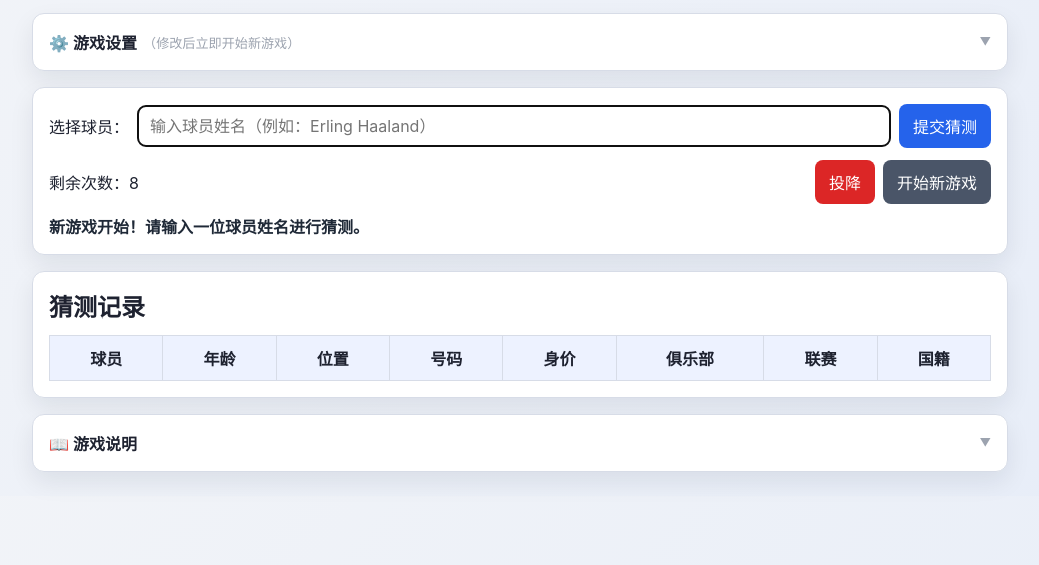
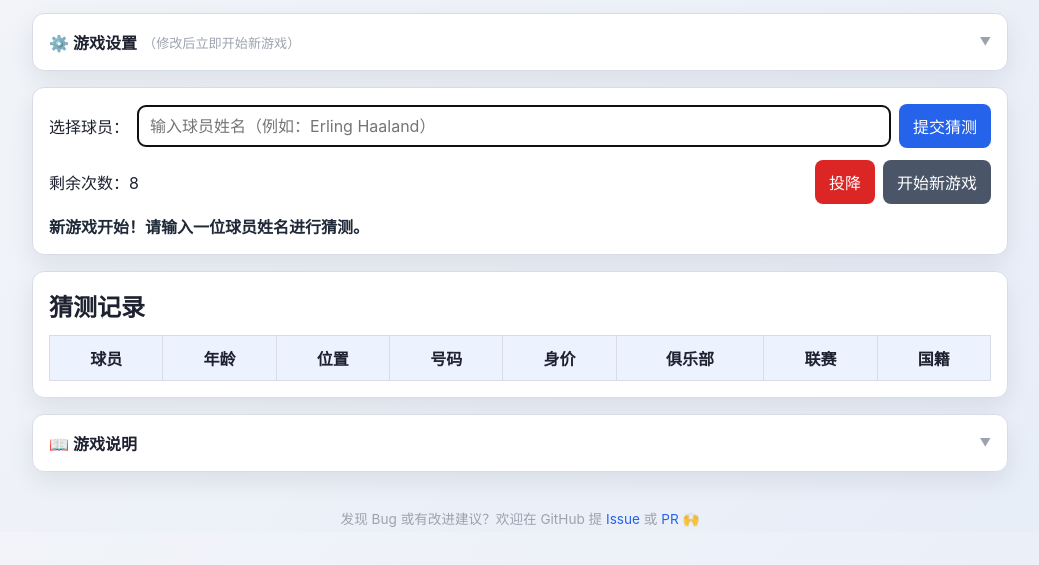
Before and after one commit to ZhenchangMin/Football-Player-Guessing-Game, a plain HTML site: page index.html in a window 1280 px wide. Shown: the part 105-670 px from the top of the page, without its empty margins (120-1159 px from the left). Drawn offline with Linux system fonts and the light colour scheme.

Commit message:
feat: 添加了提issue和pr的接口

```diff
--- a/index.html
+++ b/index.html
@@ -145,6 +145,16 @@
       </details>
     </main>
 
+    <footer class="site-footer">
+      <p>
+        发现 Bug 或有改进建议？欢迎在 GitHub 提
+        <a href="https://github.com/ZhenchangMin/Football-Player-Guessing-Game/issues" target="_blank" rel="noopener">Issue</a>
+        或
+        <a href="https://github.com/ZhenchangMin/Football-Player-Guessing-Game/pulls" target="_blank" rel="noopener">PR</a>
+        🙌
+      </p>
+    </footer>
+
     <script src="app.js" type="module"></script>
   </body>
 </html>
--- a/styles.css
+++ b/styles.css
@@ -325,6 +325,22 @@ input[type="range"] {
   margin: 0;
 }
 
+.site-footer {
+  text-align: center;
+  padding: 12px 0 4px;
+  font-size: 0.85rem;
+  color: #9ca3af;
+}
+
+.site-footer a {
+  color: #2563eb;
+  text-decoration: none;
+}
+
+.site-footer a:hover {
+  text-decoration: underline;
+}
+
 @media (max-width: 760px) {
   .guess-row {
     grid-template-columns: 1fr;
```
